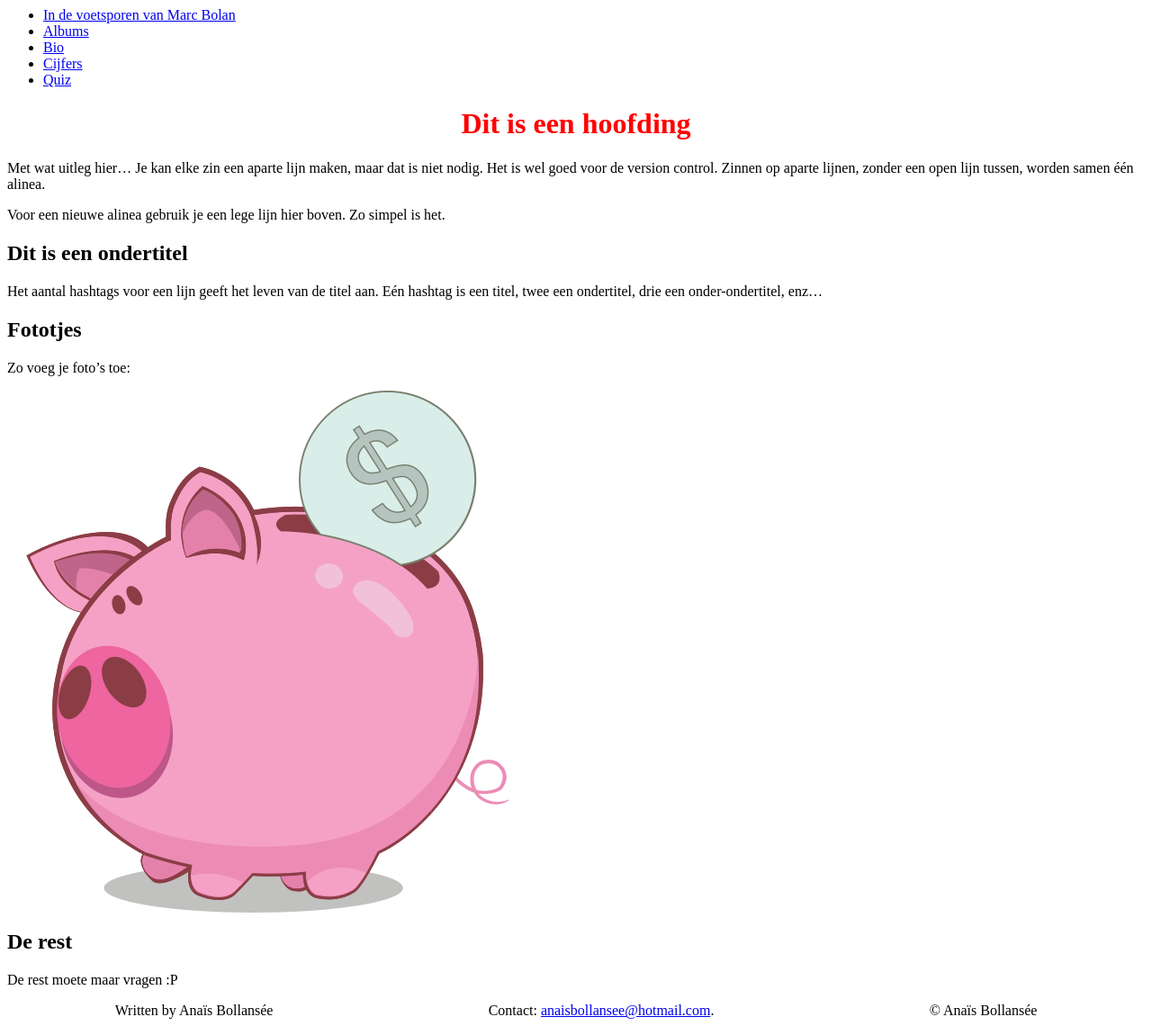
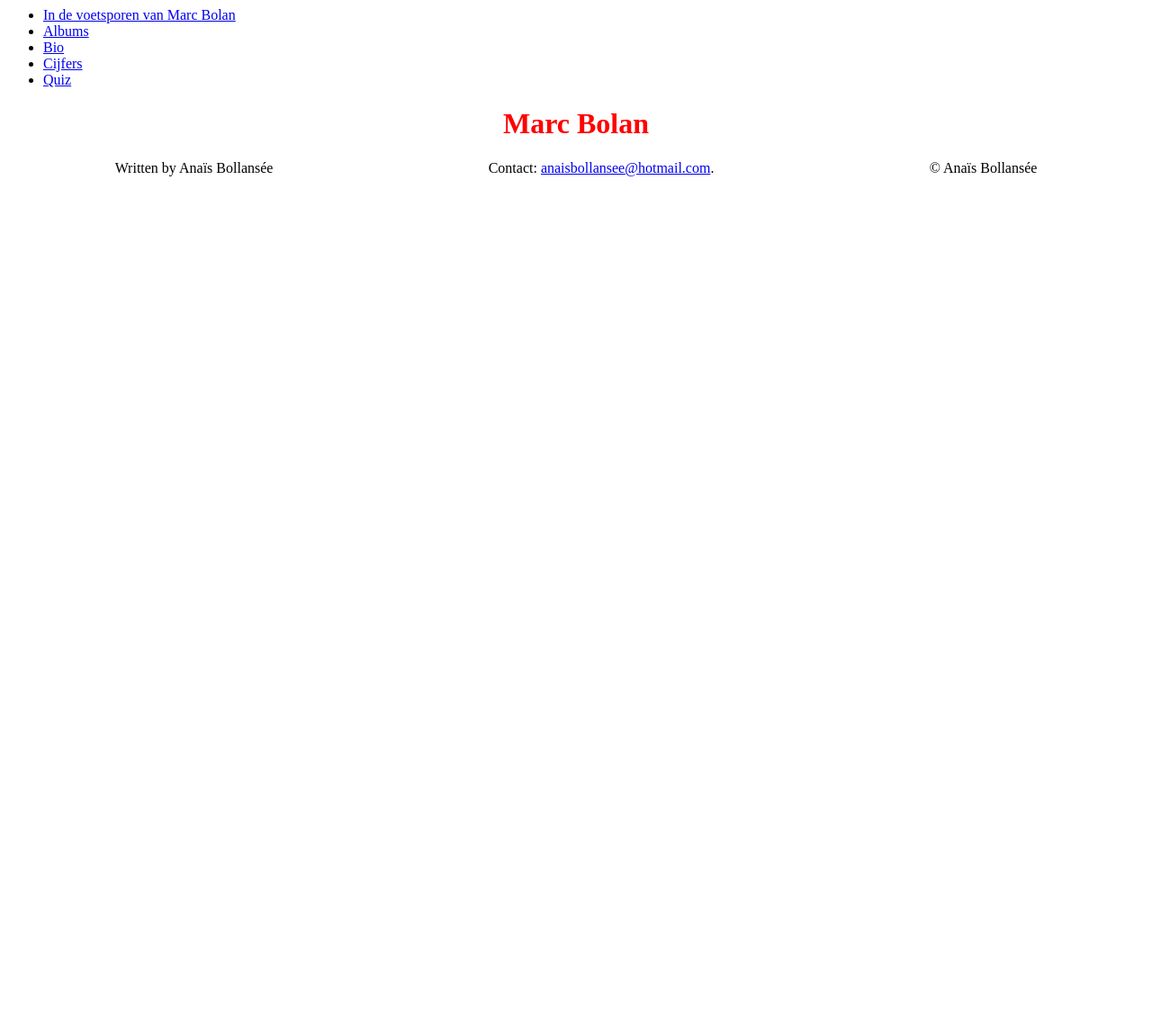
Before and after one commit to AnaisBollansee/thesis, a Jekyll site: the page built from _artists/01_MarcBolan.md, in a window 1280 px wide. Shown: the whole page at 90% size. Built offline with Jekyll 4.4.1, drawn with Linux system fonts in a browser that asks for light colours; after the commit the page ends 900 px from its top, so only the background shows below that.

Commit message:
Titel Marc Bolan

```diff
--- a/_artists/01_MarcBolan.md
+++ b/_artists/01_MarcBolan.md
@@ -4,26 +4,4 @@
 image: /images/gnome.jpg
 ---
 
-# Dit is een hoofding
-
-Met wat uitleg hier...
-Je kan elke zin een aparte lijn maken, maar dat is niet nodig. Het is wel goed voor de version control.
-Zinnen op aparte lijnen, zonder een open lijn tussen, worden samen één alinea.
-
-Voor een nieuwe alinea gebruik je een lege lijn hier boven.
-Zo simpel is het.
-
-## Dit is een ondertitel
-
-Het aantal hashtags voor een lijn geeft het leven van de titel aan.
-Eén hashtag is een titel, twee een ondertitel, drie een onder-ondertitel, enz...
-
-## Fototjes
-
-Zo voeg je foto's toe:
-
-![Beschrijving]({% include fix_url.html url='/images/piggy-bank.png' %})
-
-## De rest
-
-De rest moete maar vragen :P
+# Marc Bolan
```
